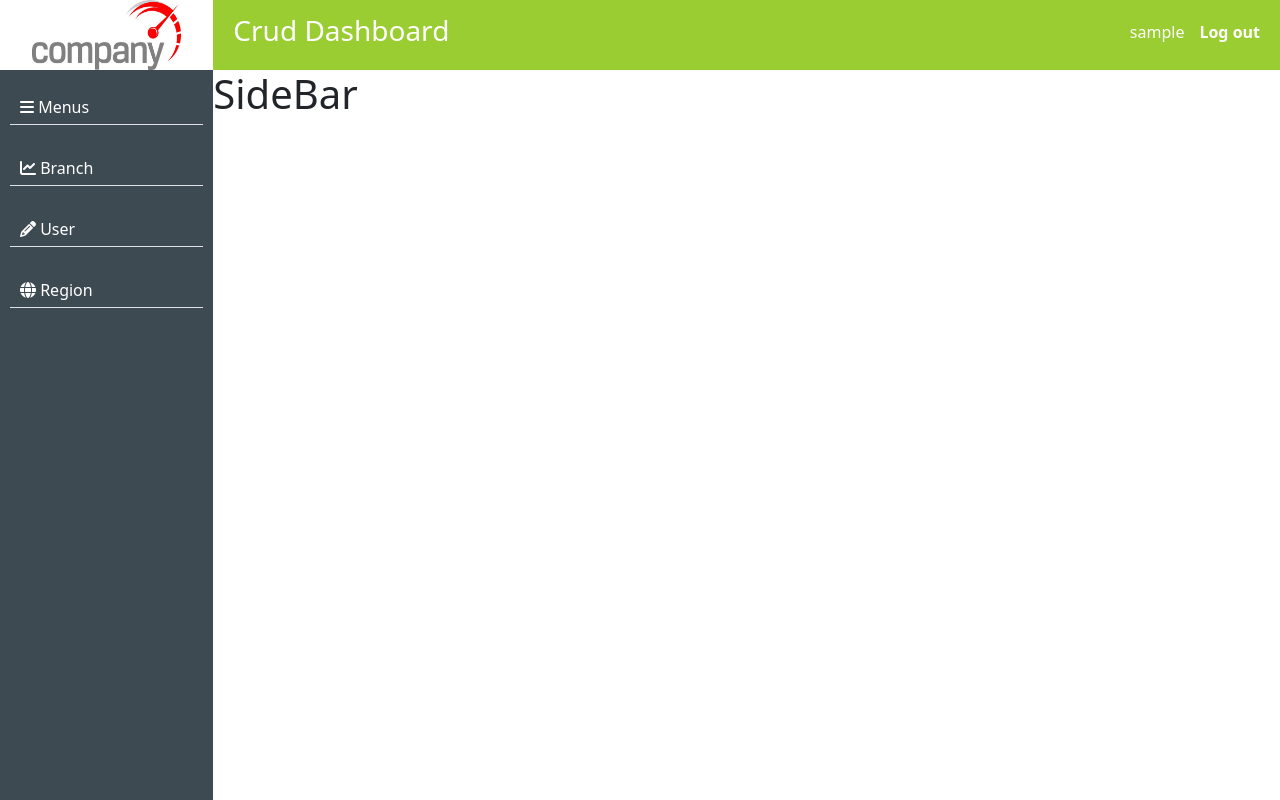
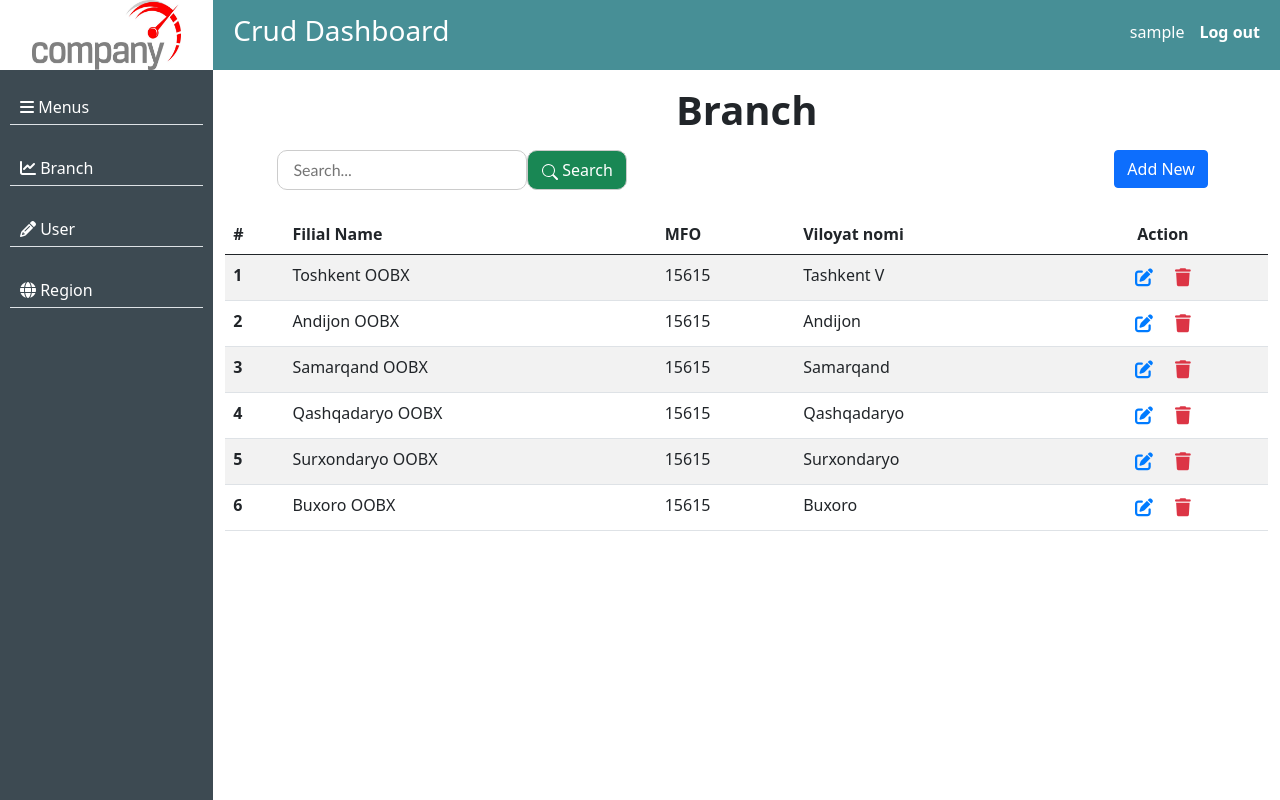
Before and after one commit to diyorbek-baxtiyorovich/dasgboard_vueJs, a Vue app: page /dashboard in a window 1280 px wide. Built offline with nearby package versions, Linux system fonts and the light colour scheme; sample sign-in values are in the browser's storage.

Commit message:
two_commit

```diff
--- a/src/layout/components/Navbar.vue
+++ b/src/layout/components/Navbar.vue
@@ -30,7 +30,7 @@ const logout = () => {
 .nav-block {
     width: 100%;
     height: 70px;
-    background-color: yellowgreen;
+    background-color: #478F96;
     color: #fff;
     padding: 0 20px;
 }
--- a/src/pages/BranchView.vue
+++ b/src/pages/BranchView.vue
@@ -1,13 +1,149 @@
 <template>
-    <div>
-        <h1>SideBar</h1>
+    <div class="container py-3">
+        <h1 class="text-center mb-3 fw-bold">Branch</h1>
+
+        <div class="branch-nav d-flex justify-content-between">
+            <div>
+                <ItemInput v-model="searchQuery" @search="applySearch" />
+            </div>
+            <div>
+                <button class="btn btn-primary me-2">Add New</button>
+            </div>
+        </div>
+
+        <div class="branch-table">
+            <table class="table table-striped w-100 mt-4">
+                <thead>
+                    <tr>
+                        <th>#</th>
+                        <th>Filial Name</th>
+                        <th>MFO</th>
+                        <th>Viloyat nomi</th>
+                        <th class="text-center">Action</th>
+                    </tr>
+                </thead>
+                <tbody>
+                    <tr v-if="paginatedRegions.length === 0">
+                        <td colspan="5" class="text-center">Hech narsa yo'q</td>
+                    </tr>
+                    <tr v-for="(region, index) in paginatedRegions" :key="region.id">
+                        <th>{{ (currentPage - 1) * itemsPerPage + index + 1 }}</th>
+                        <td>{{ region.city }}</td>
+                        <td>{{ region.MFO }}</td>
+                        <td>{{ region.state }}</td>
+                        <td class="text-center">
+                            <button class="icon-btn edit-btn">
+                                <i class="fa fa-edit"></i>
+                            </button>
+                            <button class="icon-btn delete-btn" @click="deleteRegion(region.id)">
+                                <i class="fa fa-trash"></i>
+                            </button>
+                        </td>
+                    </tr>
+                </tbody>
+            </table>
+            <nav v-if="totalPages > 1">
+                <ul class="pagination justify-content-end">
+                    <li class="page-item" :class="{ disabled: currentPage === 1 }">
+                        <button class="page-link" @click="prevPage">Previous</button>
+                    </li>
+                    <li v-for="page in totalPages" :key="page"
+                        class="page-item" :class="{ active: currentPage === page }">
+                        <button class="page-link" @click="setPage(page)">{{ page }}</button>
+                    </li>
+                    <li class="page-item" :class="{ disabled: currentPage === totalPages }">
+                        <button class="page-link" @click="nextPage">Next</button>
+                    </li>
+                </ul>
+            </nav>
+        </div>
     </div>
 </template>
+
 <script>
+import ItemInput from '@/components/ui/ItemInput.vue';
+
 export default {
+    name: 'BranchView',
+    components: { ItemInput },
+    data() {
+        return {
+            regions: [
+                { id: 1, city: "Toshkent OOBX", MFO: "15615", state: "Tashkent V" },
+                { id: 2, city: "Andijon OOBX", MFO: "15615", state: "Andijon" },
+                { id: 3, city: "Samarqand OOBX", MFO: "15615", state: "Samarqand" },
+                { id: 4, city: "Qashqadaryo OOBX", MFO: "15615", state: "Qashqadaryo" },
+                { id: 5, city: "Surxondaryo OOBX", MFO: "15615", state: "Surxondaryo" },
+                { id: 6, city: "Buxoro OOBX", MFO: "15615", state: "Buxoro" },
+            ],
+            searchQuery: "",
+            currentPage: 1,
+            itemsPerPage: 7
+        };
+    },
+    computed: {
+        filteredRegions() {
+            return this.regions.filter(region =>
+                region.city.toLowerCase().includes(this.searchQuery.toLowerCase()) ||
+                region.MFO.toLowerCase().includes(this.searchQuery.toLowerCase()) ||
+                region.state.toLowerCase().includes(this.searchQuery.toLowerCase())
+            );
+        },
+        totalPages() {
+            return Math.ceil(this.filteredRegions.length / this.itemsPerPage);
+        },
+        paginatedRegions() {
+            const start = (this.currentPage - 1) * this.itemsPerPage;
+            return this.filteredRegions.slice(start, start + this.itemsPerPage);
+        }
+    },
+    methods: {
+        nextPage() {
+            if (this.currentPage < this.totalPages) {
+                this.currentPage++;
+            }
+        },
+        prevPage() {
+            if (this.currentPage > 1) {
+                this.currentPage--;
+            }
+        },
+        setPage(page) {
+            this.currentPage = page;
+        },
+        deleteRegion(id) {
+            this.regions = this.regions.filter(region => region.id !== id);
+        },
+        applySearch(query) {
+            this.searchQuery = query;
+            this.currentPage = 1;
+        }
+    }
+};
+</script>
 
+<style>
+.branch-nav {
+    width: 90%;
+    margin: 0 auto;
 }
-</script>
-<style>
-
+.icon-btn {
+    background: none;
+    border: none;
+    font-size: 18px;
+    cursor: pointer;
+    margin: 0 5px;
+}
+.edit-btn {
+    color: #007bff;
+}
+.delete-btn {
+    color: #dc3545;
+}
+.icon-btn:hover {
+    opacity: 0.7;
+}
+.pagination .page-link {
+    cursor: pointer;
+}
 </style>
--- a/src/pages/RegionsView.vue
+++ b/src/pages/RegionsView.vue
@@ -6,16 +6,18 @@
             <main class="container">
                 <div class="row g-3">
                     <div class="col-sm-7">
-                        <input v-model="newRegion.city" type="text" class="form-control" placeholder="City" aria-label="City">
+                        <select v-model="newRegion.city" class="form-control" aria-label="City">
+                            <option value="" disabled selected>Viloyat tanlang</option>
+                            <option v-for="region in regionsList" :key="region" :value="region">
+                                {{ region }}
+                            </option>
+                        </select>
                     </div>
+
                     <div class="col-sm">
-                        <input v-model="newRegion.state" type="text" class="form-control" placeholder="District" aria-label="State">
-                    </div>
-                    <div class="col-sm">
-                        <input v-model="newRegion.zip" type="text" class="form-control" placeholder="Zip" aria-label="Zip">
-                    </div>
-                    <div class="col-sm">
-                        <button @click="addRegion" type="submit" class="btn btn-primary">Submit</button>
+                        <button @click="addRegion" type="submit" class="btn btn-primary">
+                            {{ isEditing ? "Update" : "Submit" }}
+                        </button>
                     </div>
                 </div>
             </main>
@@ -25,20 +27,16 @@
                     <tr>
                         <th>#</th>
                         <th>City</th>
-                        <th>District</th>
-                        <th>Zip</th>
                         <th class="text-center">Action</th>
                     </tr>
                 </thead>
                 <tbody>
                     <tr v-if="paginatedRegions.length === 0">
-                        <td colspan="5" class="text-center">No data found</td>
+                        <td colspan="3" class="text-center">No data found</td>
                     </tr>
                     <tr v-for="(region, index) in paginatedRegions" :key="region.id">
                         <th>{{ (currentPage - 1) * itemsPerPage + index + 1 }}</th>
                         <td>{{ region.city }}</td>
-                        <td>{{ region.state }}</td>
-                        <td>{{ region.zip }}</td>
                         <td class="text-center">
                             <button class="icon-btn edit-btn" @click="editRegion(region)">
                                 <i class="fa fa-edit"></i>
@@ -69,21 +67,25 @@
     </div>
 </template>
 
+
 <script>
 export default {
     data() {
         return {
             regions: [
-                { id: 1, city: "Tashkent", state: "Tashkent V", zip: "100000" },
-                { id: 2, city: "Andijon", state: "Andijon", zip: "100000" },
-                { id: 3, city: "Samarqand", state: "Samarqand", zip: "100000" },
-                { id: 4, city: "Qashqadaryo", state: "Qashqadaryo", zip: "100000" },
-                { id: 5, city: "Surxondaryo", state: "Surxondaryo", zip: "100000" },
-                { id: 6, city: "Buxoro", state: "Buxoro", zip: "100000" },
+                { id: 1, city: "Toshkent" },
+                { id: 2, city: "Andijon" },
             ],
-            newRegion: { city: "", state: "", zip: "" },
+            regionsList: [
+                "Toshkent", "Andijon", "Namangan", "Farg‘ona",
+                "Samarqand", "Buxoro", "Xorazm", "Qashqadaryo",
+                "Surxondaryo", "Jizzax", "Sirdaryo", "Navoiy"
+            ],
+            newRegion: { city: "" },
             currentPage: 1,
-            itemsPerPage: 7,
+            itemsPerPage: 5,
+            isEditing: false,
+            editingId: null,
         };
     },
     computed: {
@@ -97,16 +99,32 @@ export default {
     },
     methods: {
         addRegion() {
-            if (this.newRegion.city && this.newRegion.state && this.newRegion.zip) {
-                this.regions.push({ id: Date.now(), ...this.newRegion });
-                this.newRegion = { city: "", state: "", zip: "" };
+            if (this.newRegion.city) {
+                if (this.isEditing) {
+                    const index = this.regions.findIndex(region => region.id === this.editingId);
+                    if (index !== -1) {
+                        this.regions[index] = { id: this.editingId, ...this.newRegion };
+                    }
+                    this.isEditing = false;
+                    this.editingId = null;
+                } else {
+                    this.regions.push({ id: Date.now(), ...this.newRegion });
+                }
+                this.newRegion = { city: "" };
             }
+        },
+        editRegion(region) {
+            this.newRegion = { ...region };
+            this.isEditing = true;
+            this.editingId = region.id;
         },
         deleteRegion(id) {
             this.regions = this.regions.filter(region => region.id !== id);
-        },
-        editRegion(region) {
-            this.newRegion = { ...region };
+            if (this.editingId === id) {
+                this.newRegion = { city: "" };
+                this.isEditing = false;
+                this.editingId = null;
+            }
         },
         setPage(page) {
             this.currentPage = page;
@@ -120,40 +138,13 @@ export default {
             if (this.currentPage < this.totalPages) {
                 this.currentPage++;
             }
-        },
-        addRegion() {
-            if (this.newRegion.city && this.newRegion.state && this.newRegion.zip) {
-                if (this.isEditing) {
-                    const index = this.regions.findIndex(region => region.id === this.editingId);
-                    if (index !== -1) {
-                        this.regions[index] = { id: this.editingId, ...this.newRegion };
-                    }
-                    this.isEditing = false;
-                    this.editingId = null;
-                } else {
-                    this.regions.push({ id: Date.now(), ...this.newRegion });
-                }
-                this.newRegion = { city: "", state: "", zip: "" };
-            }
-        },
-        editRegion(region) {
-            this.newRegion = { ...region };
-            this.isEditing = true;
-            this.editingId = region.id;
-        },
-        deleteRegion(id) {
-            this.regions = this.regions.filter(region => region.id !== id);
-            if (this.editingId === id) {
-                this.newRegion = { city: "", state: "", zip: "" };
-                this.isEditing = false;
-                this.editingId = null;
-            }
-        },
+        }
     }
 };
 </script>
 
-<style>
+
+<style scoped>
 .reg-block {
     width: 100%;
     height: calc(100vh - 70px);
```
